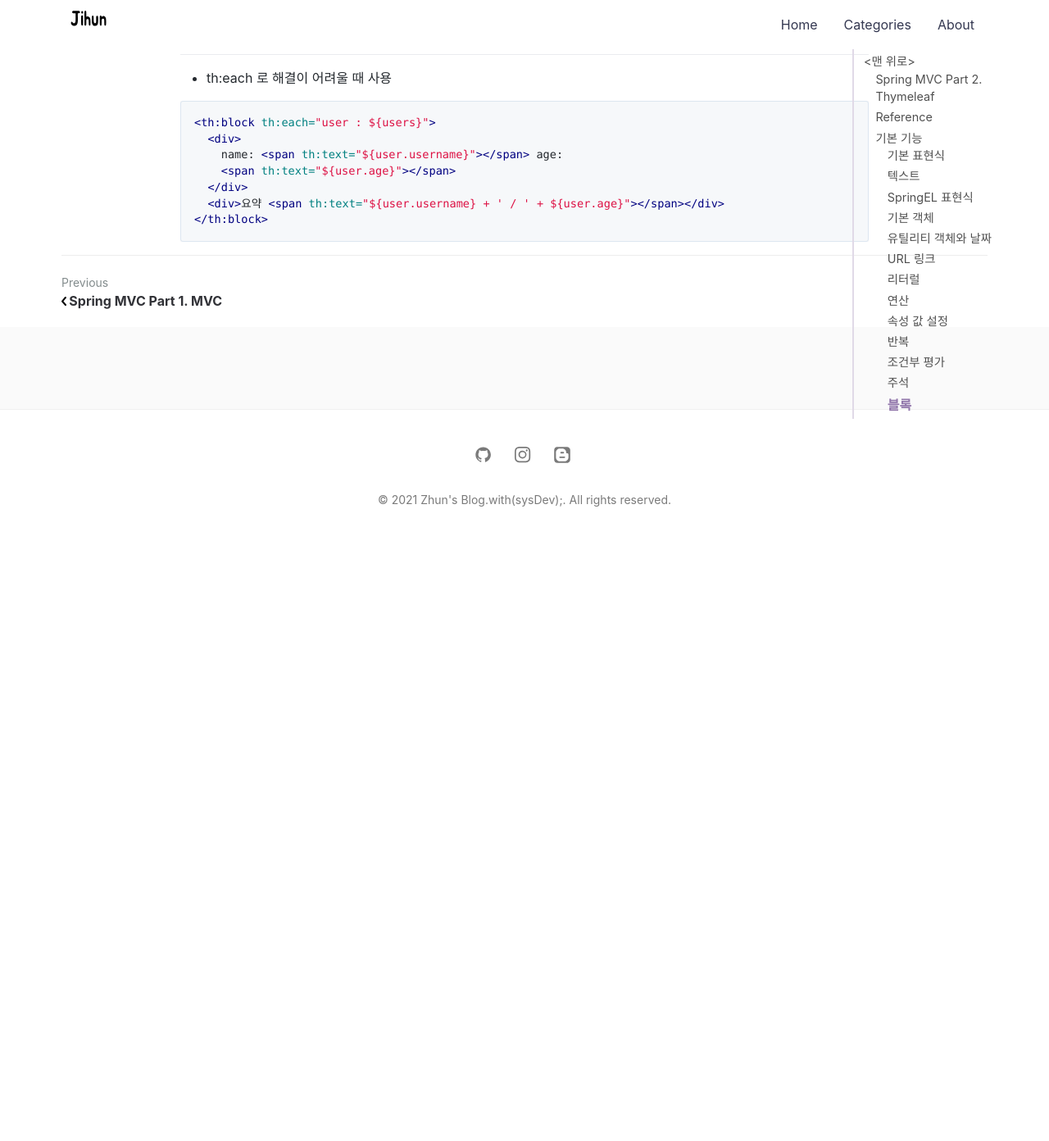
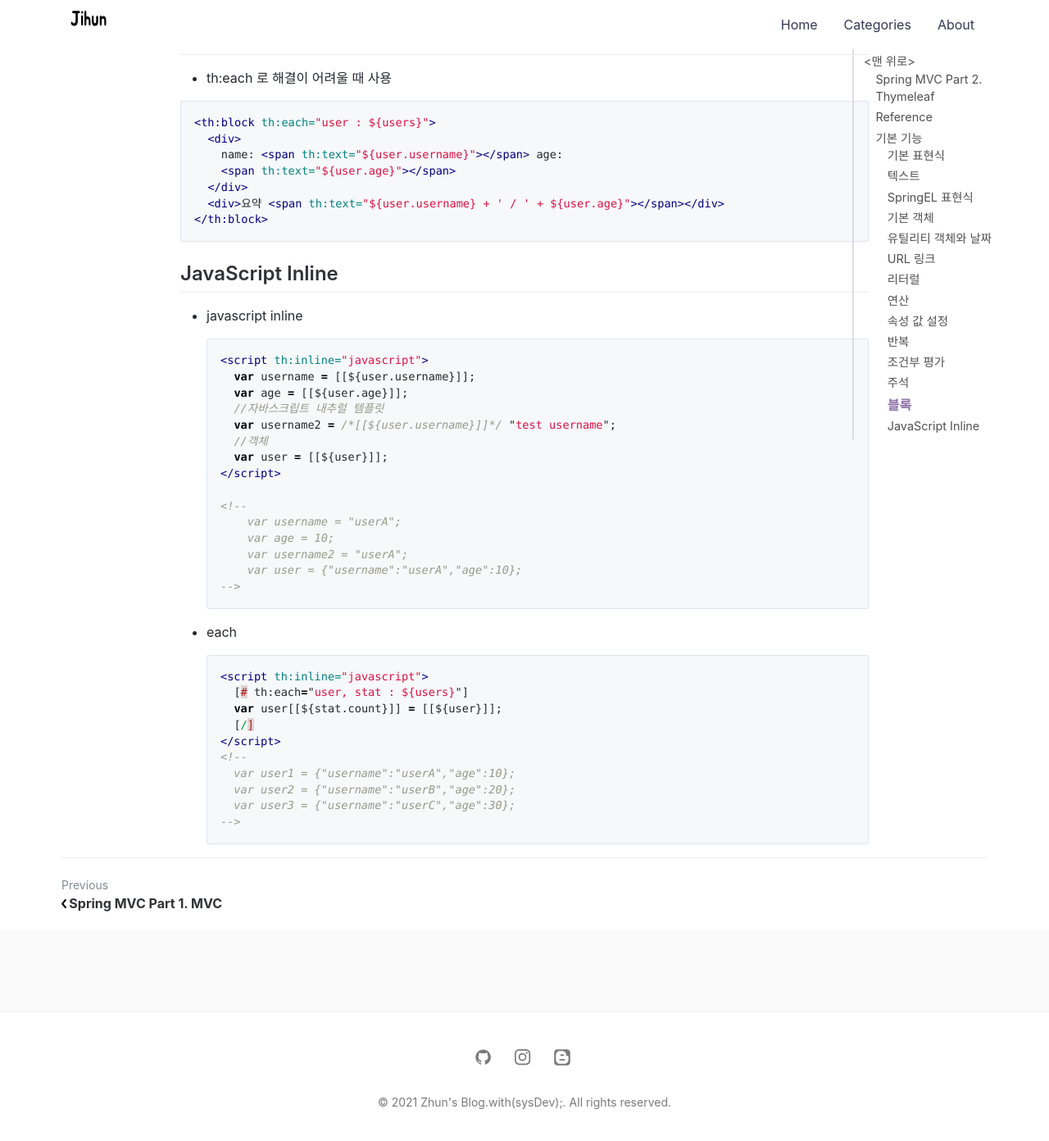
Before and after one commit to jihunparkme/jihunparkme.github.io, a Jekyll site: the page built from _posts/2021-10-11-Spring-MVC-Part2-Thymeleaf.md, in a window 1280 px wide and 1400 px high, scrolled down 8645 px. Shown: the top 1392 px of the window at 82% size. Built offline with Jekyll 4.4.1, drawn with Linux system fonts in a browser that asks for light colours; comment, search, counter and statistics services are not loaded; before the commit the page ends 9310 px from its top, so only the background shows below that; some of the changed text lies outside the part shown.

Commit message:
[타임리프 - 기본 기능] 자바스크립트 인라인

````diff
--- a/_posts/2021-10-11-Spring-MVC-Part2-Thymeleaf.md
+++ b/_posts/2021-10-11-Spring-MVC-Part2-Thymeleaf.md
@@ -403,3 +403,40 @@ featured-img: spring_mvc_2
   <div>요약 <span th:text="${user.username} + ' / ' + ${user.age}"></span></div>
 </th:block>
 ```
+
+## JavaScript Inline
+
+- javascript inline
+
+  ```html
+  <script th:inline="javascript">
+    var username = [[${user.username}]];
+    var age = [[${user.age}]];
+    //자바스크립트 내추럴 템플릿
+    var username2 = /*[[${user.username}]]*/ "test username";
+    //객체
+    var user = [[${user}]];
+  </script>
+
+  <!--
+      var username = "userA";
+      var age = 10;
+      var username2 = "userA";
+      var user = {"username":"userA","age":10};
+  -->
+  ```
+
+- each
+
+  ```html
+  <script th:inline="javascript">
+    [# th:each="user, stat : ${users}"]
+    var user[[${stat.count}]] = [[${user}]];
+    [/]
+  </script>
+  <!--
+    var user1 = {"username":"userA","age":10};
+    var user2 = {"username":"userB","age":20};
+    var user3 = {"username":"userC","age":30};
+  -->
+  ```
````
